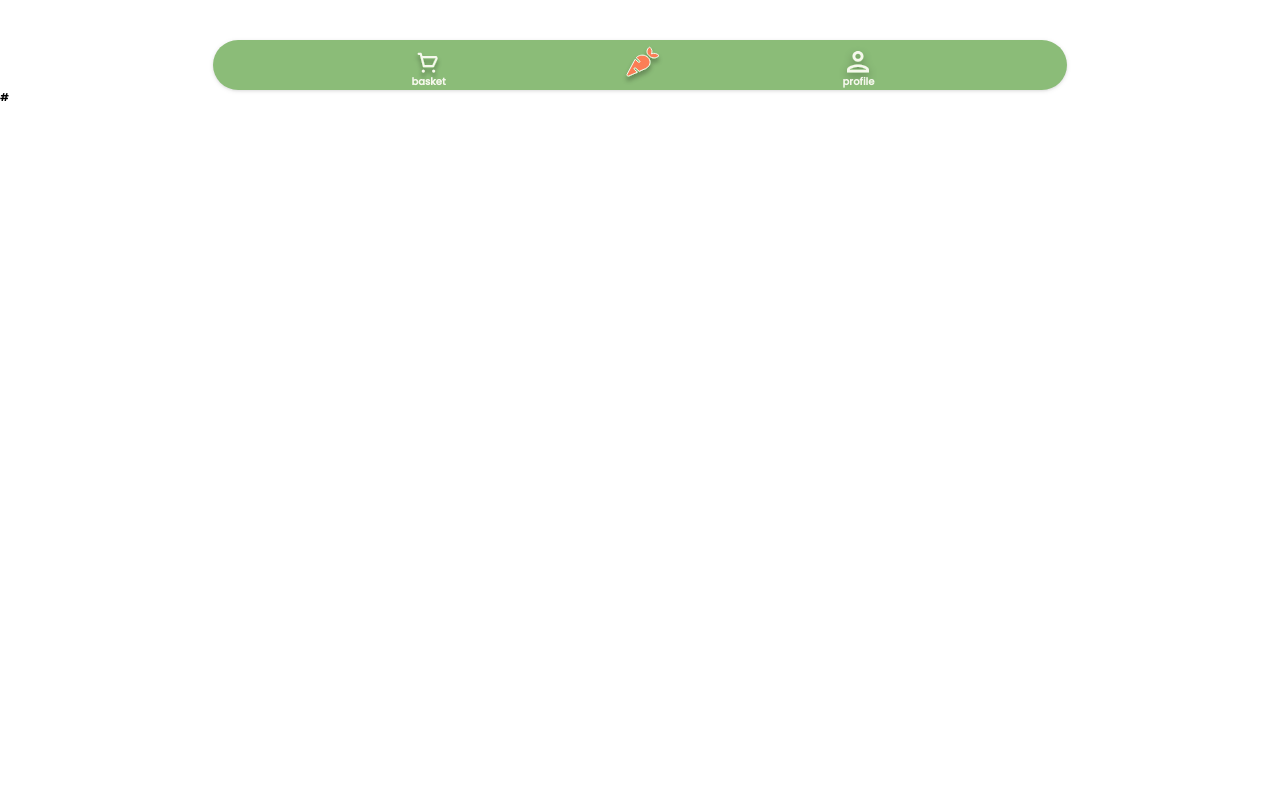
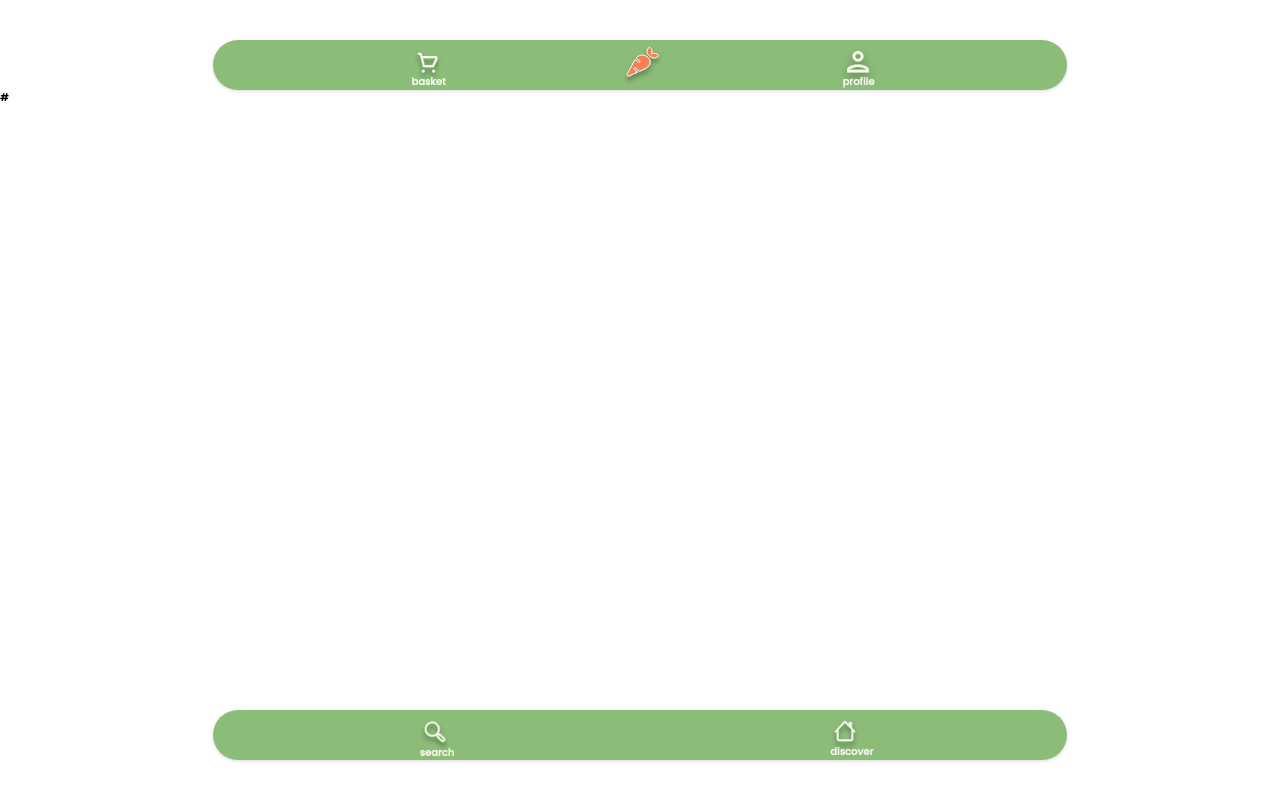
Before and after one commit to devhausleipzig/camp5-frontend-app, a React (Vite) app in the folder frontend/: page /profile in a window 1280 px wide. Built offline with nearby package versions, Linux system fonts and the light colour scheme; no server answers.

Commit message:
created footer and renamed header

```diff
--- a/frontend/src/App.tsx
+++ b/frontend/src/App.tsx
@@ -1,4 +1,5 @@
-import NavBar from "./layout/NavBar";
+import Header from "./layout/Header";
+import Footer from "./layout/Footer";
 import { useEffect, useState } from "react";
 import { createRoutesFromChildren, Route, Routes } from "react-router-dom";
 import Searchbar from "./components/searchbar";
@@ -21,7 +22,8 @@ function App() {
 
   return (
     <div>
-      <NavBar />
+      <Header />
+      <Footer />
     </div>
   );
 }
--- /dev/null
+++ b/frontend/src/layout/Footer.tsx
@@ -0,0 +1,34 @@
+import CustomIcon from "../components/CustomIcon";
+import { Route, Routes, Link, LinkProps } from "react-router-dom";
+
+const Footer = () => {
+  // Good! Multiline wrapped in ( ... )
+  // also has a single top level node.
+  return (
+    // <- (
+    <div className="fixed bottom-0 w-full font-poppins font-semibold text-xxs">
+      <div className="flex mb-10 bg-green p-4 h-navh w-8/12 justify-around items-center border-ricewhite rounded-full border-1 m-auto drop-shadow">
+        <div className="relative flex flex-col">
+          <CustomIcon to={"/search"}>
+            <img src="../../assets/icons/search-icon.svg" />
+          </CustomIcon>
+          <p className="text-ricewhite absolute top-6 icon-shadow">search</p>
+        </div>
+        <div className="relative flex flex-col space-y-0">
+          <CustomIcon to={"/"}>
+            <img src="../../assets/icons/home-icon.svg" />
+          </CustomIcon>
+          <p className="text-ricewhite text-shadow-lg absolute top-6">
+            discover
+          </p>
+        </div>
+      </div>
+      <Routes>
+        <Route path="/search" element={"#"} />
+        <Route path="/" element={"#"} />
+      </Routes>
+    </div>
+  ); // <- )
+};
+
+export default Footer;
--- a/frontend/src/layout/NavBar.tsx
+++ b/frontend/src/layout/Header.tsx
@@ -2,7 +2,7 @@ import React from "react";
 import CustomIcon from "../components/CustomIcon";
 import { Route, Routes, Link, LinkProps } from "react-router-dom";
 
-const NavBar = () => {
+const Header = () => {
   // Good! Multiline wrapped in ( ... )
   // also has a single top level node.
   return (
@@ -11,10 +11,7 @@ const NavBar = () => {
       <div className="flex mt-10 bg-green p-4 h-navh w-8/12 justify-evenly items-center border-ricewhite rounded-full border-1 m-auto drop-shadow">
         <div className="relative flex flex-col space-y-0">
           <CustomIcon to={"/basket"}>
-            <img
-              className="icon-shadow"
-              src="../../assets/icons/shopping-cart-icon.svg"
-            />
+            <img src="../../assets/icons/shopping-cart-icon.svg" />
           </CustomIcon>
           <p className="text-ricewhite absolute top-7 left-2 icon-shadow">
             basket
@@ -23,10 +20,7 @@ const NavBar = () => {
         <img className="icon-shadow" src="../../assets/icons/logo-carrot.svg" />
         <div className="relative flex flex-col space-y-0">
           <CustomIcon to={"#"}>
-            <img
-              className="icon-shadow"
-              src="../../assets/icons/profile-icon.svg"
-            />
+            <img src="../../assets/icons/profile-icon.svg" />
           </CustomIcon>
           <p className="text-ricewhite text-shadow-lg absolute top-7 left-1">
             profile
@@ -41,4 +35,4 @@ const NavBar = () => {
   ); // <- )
 };
 
-export default NavBar;
+export default Header;
```
